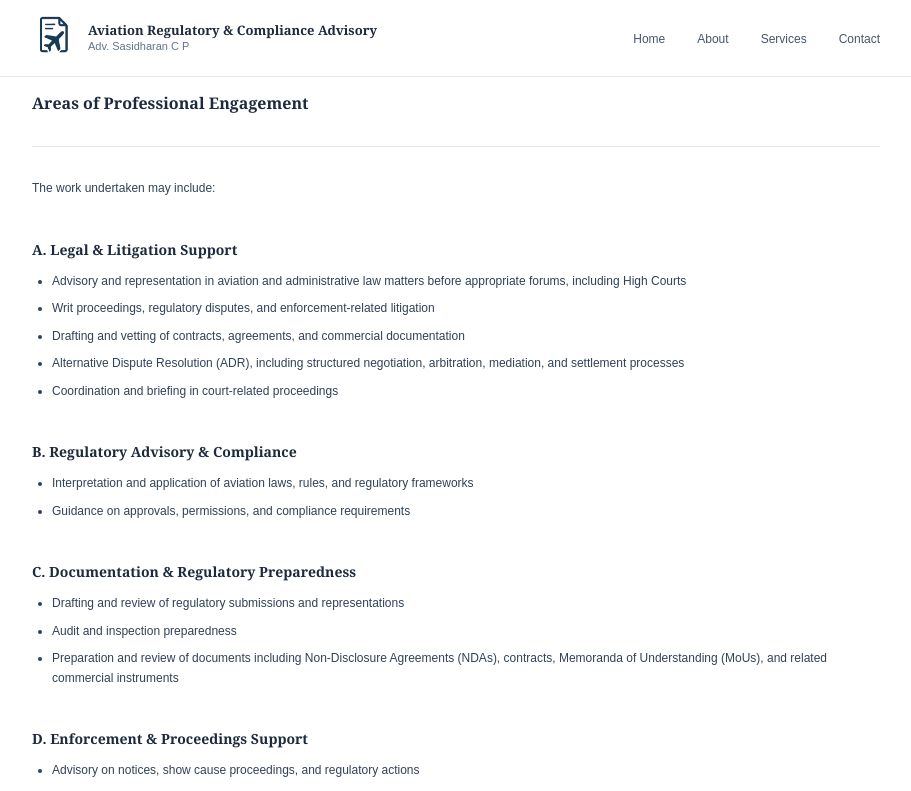
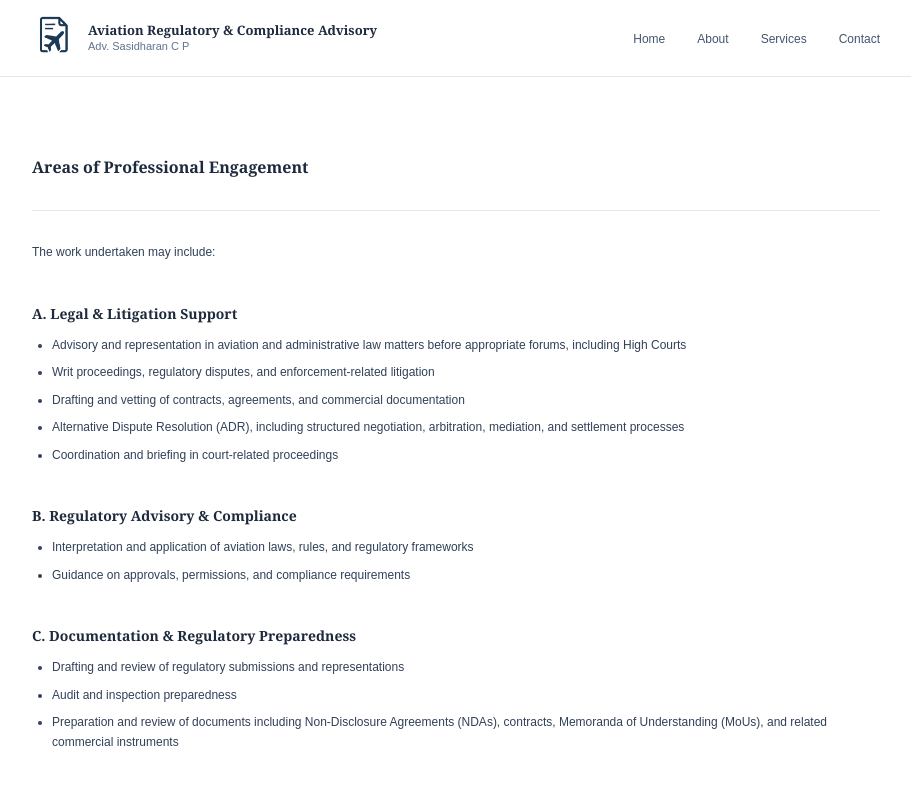
Before and after one commit to AbhijithTA/Aviation_Consultancy, a Next.js app: page /services in a window 1280 px wide. Shown: the top 791 px of the page, without its empty margins (184-1095 px from the left). Built offline with nearby package versions, Linux system fonts and the light colour scheme.

Commit message:
Added padding

```diff
--- a/app/contactUs/page.tsx
+++ b/app/contactUs/page.tsx
@@ -51,7 +51,7 @@ export default function ContactPage() {
     <>
       <NavbarComponent />
 
-      <main className="w-full bg-white min-h-screen">
+      <main className="w-full bg-white min-h-screen pt-16">
         <div className="container mx-auto px-6 py-14 md:py-20 max-w-4xl">
           {/* Page Heading */}
           <h1
--- a/app/services/page.tsx
+++ b/app/services/page.tsx
@@ -49,7 +49,7 @@ export default function ServicesPage() {
     <>
       <NavbarComponent />
 
-      <main className="w-full bg-white min-h-screen">
+      <main className="w-full bg-white min-h-screen pt-16">
         <div className="container mx-auto px-6 py-14 md:py-20 max-w-4xl">
           {/* Page Heading */}
           <h1
--- a/components/HeroSection.jsx
+++ b/components/HeroSection.jsx
@@ -2,10 +2,8 @@ import Link from "next/link";
 
 export default function AviationComplianceHero() {
   return (
-    <section className="w-full bg-white border-b border-gray-200">
+    <section className="w-full bg-white border-b border-gray-200 pt-16">
       <div className="container mx-auto px-6 py-14 md:py-20 max-w-4xl">
-        {/* Page Label */}
-
         {/* Main Heading */}
         <h1
           className="text-slate-800 leading-snug mb-4 mt-3"
```
